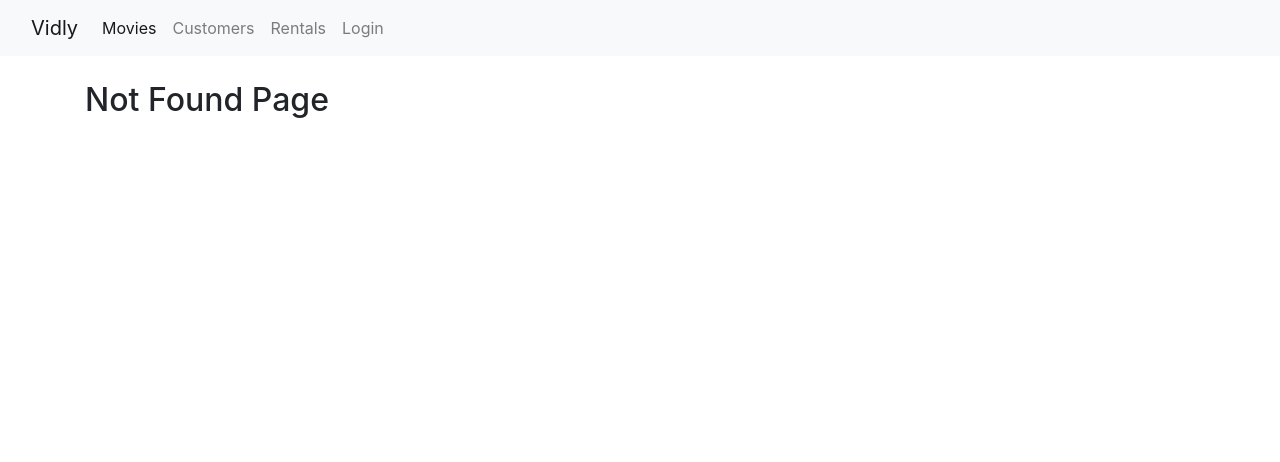
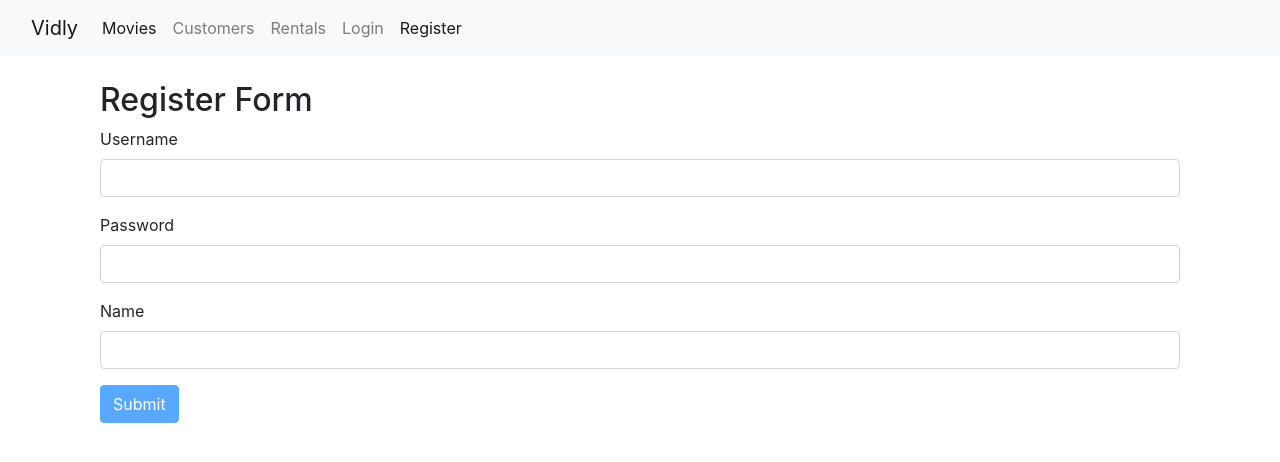
Before and after one commit to uniqcle/modified_vidly, a React (Create React App) app: page /register in a window 1280 px wide. Before the commit this address led to /not-found. Shown: the top 462 px of the page. Built offline with nearby package versions, Linux system fonts and the light colour scheme.

Commit message:
register form

```diff
--- a/src/App.js
+++ b/src/App.js
@@ -5,6 +5,7 @@
 import Rentals from './components/rentals'
 import Navbar from './components/navbar';
 import LoginForm from './components/loginForm';
+import RegisterForm from './components/registerForm';
 import { Switch, Route, Redirect } from 'react-router-dom'
 import NotFound from './components/notFound';
 
@@ -17,6 +18,7 @@
 
         <Switch>
           <Route path="/login" component={LoginForm} />
+          <Route path="/register" component={RegisterForm} />
           <Route path="/movies/:id" component={MovieForm} />
           <Route path="/movies" component={Movies} />
           <Route path="/customers" component={Customers} />
--- a/src/components/navbar.jsx
+++ b/src/components/navbar.jsx
@@ -26,6 +26,10 @@
                                     <NavLink className="nav-link" to="/login">Login</NavLink>
                                 </li>
 
+                                <li className="nav-item">
+                                    <NavLink className="nav-link" to="/register">Register</NavLink>
+                                </li>
+
                             </ul>
                         </div>
                     </div>
--- /dev/null
+++ b/src/components/registerForm.jsx
@@ -0,0 +1,48 @@
+import React, { Component } from 'react';
+import Form from './common/form'
+import Joi, { errors } from 'joi-browser'
+
+class RegisterForm extends Form {
+
+    state = {
+        data: {
+            username: '',
+            password: '',
+            name: ''
+        },
+        errors: {}
+    }
+
+    schema = {
+        username: Joi.string().email().required().label("Username"),
+        password: Joi.string().min(5).required().label("Password"),
+        name: Joi.string().required().label('Name')
+    }
+
+
+    doSubmit = () => {
+        // call the server
+        //const username = this.username.current.value;
+        console.log('registered... ')
+    }
+
+
+    render() {
+        return (
+            <>
+                <div className="container">
+                    <h2>Register Form</h2>
+
+                    <form onSubmit={this.handleSubmit}>
+                        {this.renderInput('username', 'Username')}
+                        {this.renderInput('password', 'Password', 'password')}
+                        {this.renderInput('name', 'Name')}
+                        {this.renderButton('Submit')}
+                    </form>
+                </div>
+
+            </>);
+    }
+}
+
+export default RegisterForm;
```
